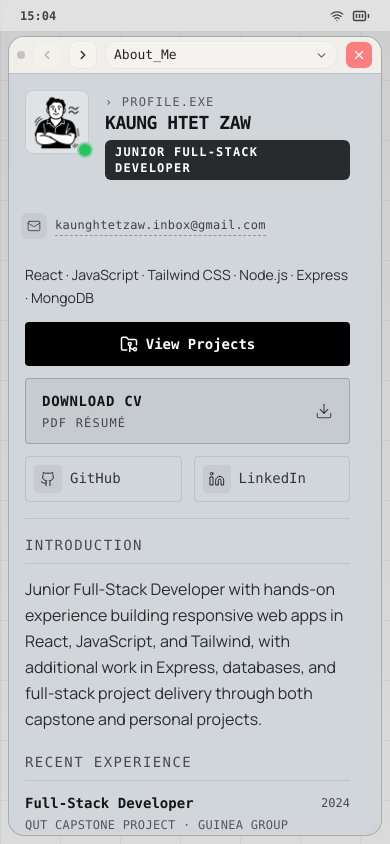
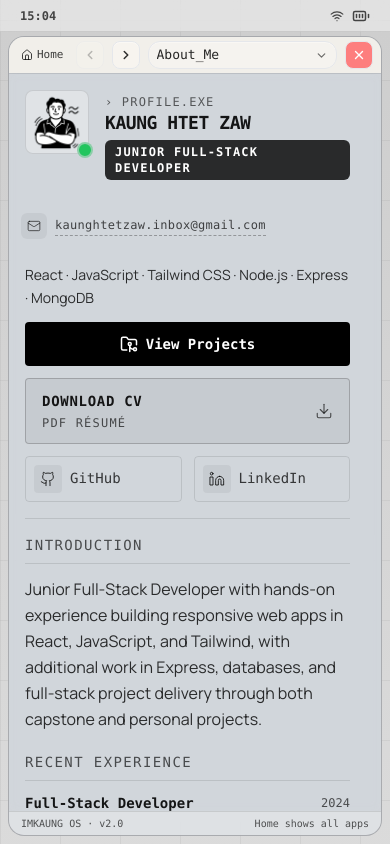
Before and after one commit to kaung-h-zaw/my-portfolio, a React (Vite) app: page / in a window 390 px wide. Built offline with nearby package versions, Linux system fonts and the light colour scheme.

Commit message:
Unify IMKAUNG boot branding and make desktop navigation discoverable

```diff
--- a/src/components/os/StatusBar.jsx
+++ b/src/components/os/StatusBar.jsx
@@ -22,7 +22,7 @@ export default function StatusBar({
         onClose={() => setActiveLinkData(null)}
       />
 
-      <div className="fixed bottom-2 left-1/2 -translate-x-1/2 z-[9999] flex items-end select-none w-max max-w-[95vw]">
+      <div role="navigation" aria-label="App dock" className="fixed bottom-2 left-1/2 -translate-x-1/2 z-[9999] flex items-end select-none w-max max-w-[95vw]">
         <div className="flex items-center os-panel rounded-2xl overflow-x-auto no-scrollbar px-4 py-3 gap-2">
           {/* 1. APPS */}
           {appOrder.map((appId) => {
--- a/src/components/os/WelcomeScreen.jsx
+++ b/src/components/os/WelcomeScreen.jsx
@@ -3,13 +3,13 @@ import { motion, AnimatePresence, useReducedMotion } from "framer-motion";
 import BackgroundLayers from "./BackgroundLayers";
 
 const BOOT_LOGS = [
-  "INITIALIZING KAUNG_SPACE v2.0...",
+  "INITIALIZING IMKAUNG v2.0...",
   "LOADING MEMORY BANKS [OK]",
   "MOUNTING FILE SYSTEM [OK]",
   "CONNECTING TO API NEXUS...",
   "ESTABLISHING SECURE CONNECTION [OK]",
   "FETCHING SKILLS.EXE [OK]",
-  "BYPASSING SECURITY PROTOCOLS...",
+  "PREPARING DESKTOP [OK]",
   "ACCESS GRANTED.",
   "WELCOME, GUEST.",
 ];
@@ -97,12 +97,12 @@ export default function WelcomeScreen({ onComplete }) {
               className="text-center mb-6"
             >
               <h1 className="text-3xl sm:text-5xl font-black tracking-tighter text-black/70 leading-none">
-                KAUNG_SPACE
+                IMKAUNG
               </h1>
               <div className="flex items-center justify-center gap-2 mt-2">
                 <div className="h-1 w-8 bg-black/60 rounded-full" />
                 <span className="text-[9px] sm:text-[10px] font-bold tracking-[0.3em] uppercase text-gray-800">
-                  v2.0
+                  IMKAUNG OS · v2.0
                 </span>
                 <div className="h-1 w-8 bg-black/60 rounded-full" />
               </div>
--- a/src/components/os/Window.jsx
+++ b/src/components/os/Window.jsx
@@ -3,6 +3,8 @@ import Draggable from "react-draggable";
 import { AnimatePresence, motion } from "framer-motion";
 import {
   X,
+  House,
+  Monitor,
   Minus,
   Square,
   Maximize2,
@@ -392,7 +394,11 @@ export default function Window({
           >
             {isCompactHeader ? (
               <div className="no-drag flex w-full items-center gap-2">
-                <div className="w-2 h-2 bg-black/30 rounded-full animate-pulse pointer-events-none shrink-0" />
+                <button type="button" onClick={onMinimize}
+                  aria-label="Go to home screen" title="Return to all apps"
+                  className="flex h-7 shrink-0 items-center gap-1 rounded-md px-1 text-[11px] font-medium text-black/75 hover:bg-black/5">
+                  <House size={12} aria-hidden="true" /> Home
+                </button>
                 {currentApp && (
                   <div ref={pickerRef} className="min-w-0 flex-1">
                     {renderPicker("compact")}
@@ -405,6 +411,7 @@ export default function Window({
                   }}
                   type="button"
                   aria-label="Close window"
+                  title={isMobile ? "Close app and go home" : "Close window and show desktop"}
                   className="h-7 w-7 shrink-0 border border-black/12 bg-[#ff6b6b]/85 text-white flex items-center justify-center transition-colors rounded-lg cursor-pointer hover:bg-[#ff6b6b]"
                 >
                   <X size={14} strokeWidth={2.4} />
@@ -412,12 +419,11 @@ export default function Window({
               </div>
             ) : (
               <div className="flex items-center justify-between gap-3 min-w-0 h-full">
-                <div className="flex items-center gap-3 min-w-0 flex-1">
-                  <div className="w-2 h-2 bg-black/30 rounded-full animate-pulse pointer-events-none" />
-                  <span className="font-medium text-xs tracking-wider uppercase truncate max-w-[140px] text-black/60">
-                    {viewportWidth >= 1180 ? title : "KAUNG_OS"}
-                  </span>
-                </div>
+                <button type="button" onClick={onMinimize}
+                  aria-label="Show desktop" title="Minimize this window and explore the desktop"
+                  className="no-drag flex h-7 shrink-0 items-center gap-1.5 rounded-md px-1.5 text-xs font-medium text-black/75 hover:bg-black/5">
+                  <Monitor size={13} aria-hidden="true" /> Desktop
+                </button>
 
                 {currentApp && (
                   <div
@@ -436,6 +442,7 @@ export default function Window({
                     }}
                     type="button"
                     aria-label="Minimize window"
+                    title="Minimize to the dock"
                     className="w-6 h-6 border border-black/10 bg-transparent hover:bg-black/5 flex items-center justify-center transition-colors rounded-lg cursor-pointer"
                   >
                     <Minus
@@ -452,6 +459,7 @@ export default function Window({
                     }}
                     type="button"
                     aria-label={isMaximized ? "Restore window" : "Maximize window"}
+                    title={isMaximized ? "Make this window smaller" : "Expand window"}
                     className="w-6 h-6 border border-black/10 bg-transparent flex items-center justify-center transition-colors rounded-lg cursor-pointer hover:bg-black/5"
                   >
                     {isMaximized ? (
@@ -476,6 +484,7 @@ export default function Window({
                     }}
                     type="button"
                     aria-label="Close window"
+                  title={isMobile ? "Close app and go home" : "Close window and show desktop"}
                     className="w-6 h-6 border border-black/10 bg-[#ff6b6b]/80 hover:bg-[#ff6b6b] text-white flex items-center justify-center transition-colors rounded-lg cursor-pointer"
                   >
                     <X size={13} strokeWidth={2.5} />
@@ -498,6 +507,10 @@ export default function Window({
               </Suspense>
             </div>
           </div>
+          <footer className="flex h-6 shrink-0 items-center justify-between gap-2 border-t border-black/10 bg-white/25 px-3 text-[10px] text-black/65">
+            <span className="whitespace-nowrap font-medium">IMKAUNG OS · v2.0</span>
+            <span className="truncate">{isMobile ? "Home shows all apps" : "Use the dock below to switch apps"}</span>
+          </footer>
         </div>
       </div>
     </Draggable>
--- a/src/components/os/layouts/DesktopLayout.jsx
+++ b/src/components/os/layouts/DesktopLayout.jsx
@@ -84,7 +84,7 @@ export default function DesktopLayout({
       {/* 5. FOOTER BRANDING */}
       <div className="absolute bottom-20 xl:bottom-8 right-4 lg:right-6 xl:right-10 z-0 text-right opacity-50 mix-blend-multiply pointer-events-none select-none hidden md:block origin-bottom-right">
         <div className="text-2xl lg:text-3xl xl:text-4xl font-black tracking-tighter text-black leading-none drop-shadow-sm">
-          KAUNG_OS
+          IMKAUNG OS
         </div>
         <div className="text-[9px] lg:text-[10px] xl:text-xs font-bold tracking-[0.3em] uppercase mt-1 text-gray-800">
           v2.0 • SYSTEM READY
--- a/src/components/os/layouts/TabletLayout.jsx
+++ b/src/components/os/layouts/TabletLayout.jsx
@@ -136,7 +136,7 @@ export default function TabletLayout({
       {/* 5. FOOTER BRANDING */}
       <div className="absolute bottom-6 lg:bottom-7 xl:bottom-8 right-4 lg:right-6 xl:right-10 z-10 text-right opacity-50 mix-blend-multiply pointer-events-none select-none origin-bottom-right">
         <div className="text-2xl lg:text-3xl xl:text-4xl font-black tracking-tighter text-black leading-none drop-shadow-sm">
-          KAUNG_OS
+          IMKAUNG OS
         </div>
         <div className="text-[9px] lg:text-[10px] xl:text-xs font-bold tracking-[0.3em] uppercase mt-1 text-gray-800">
           v2.0 • SYSTEM READY
```
